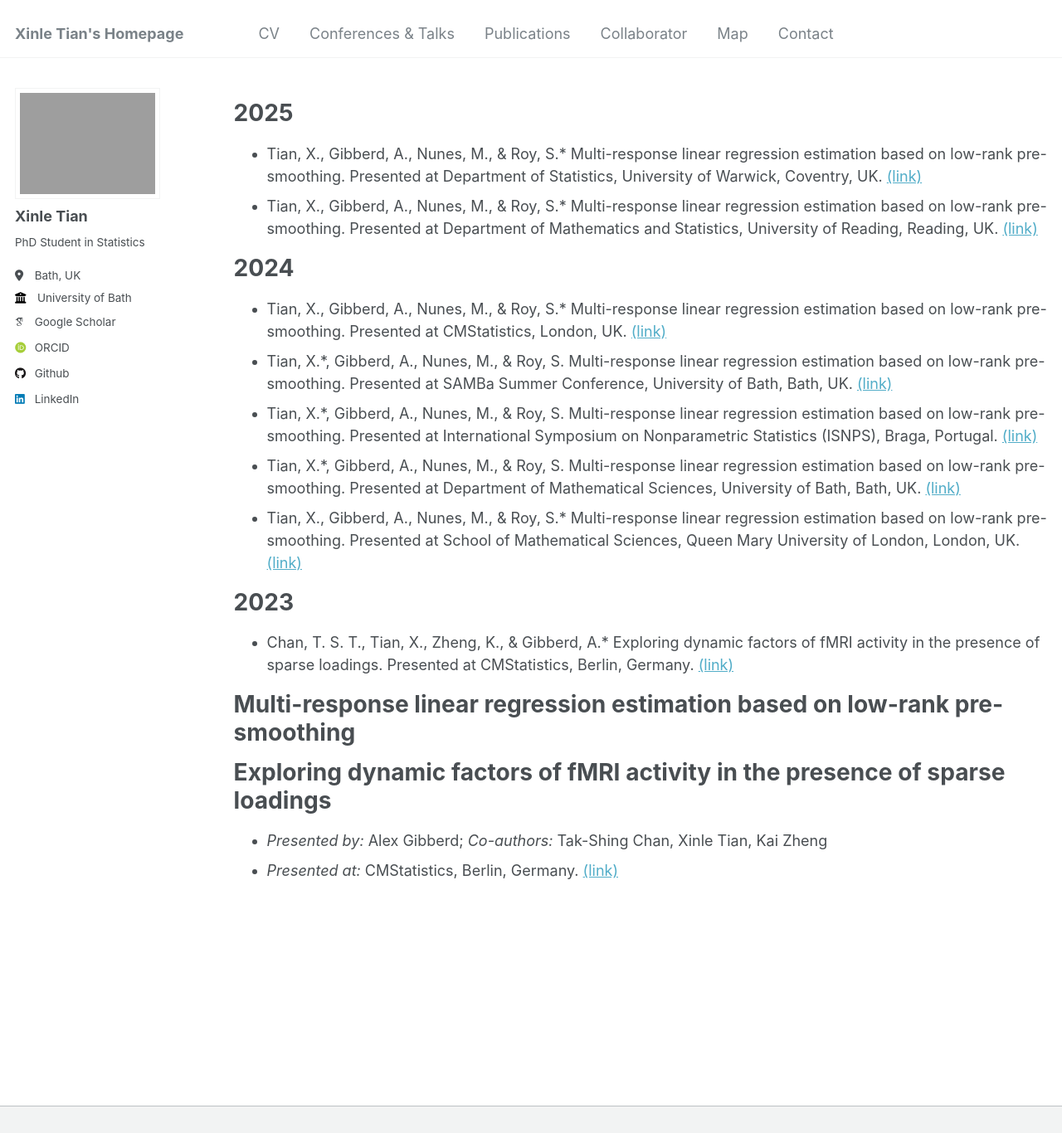
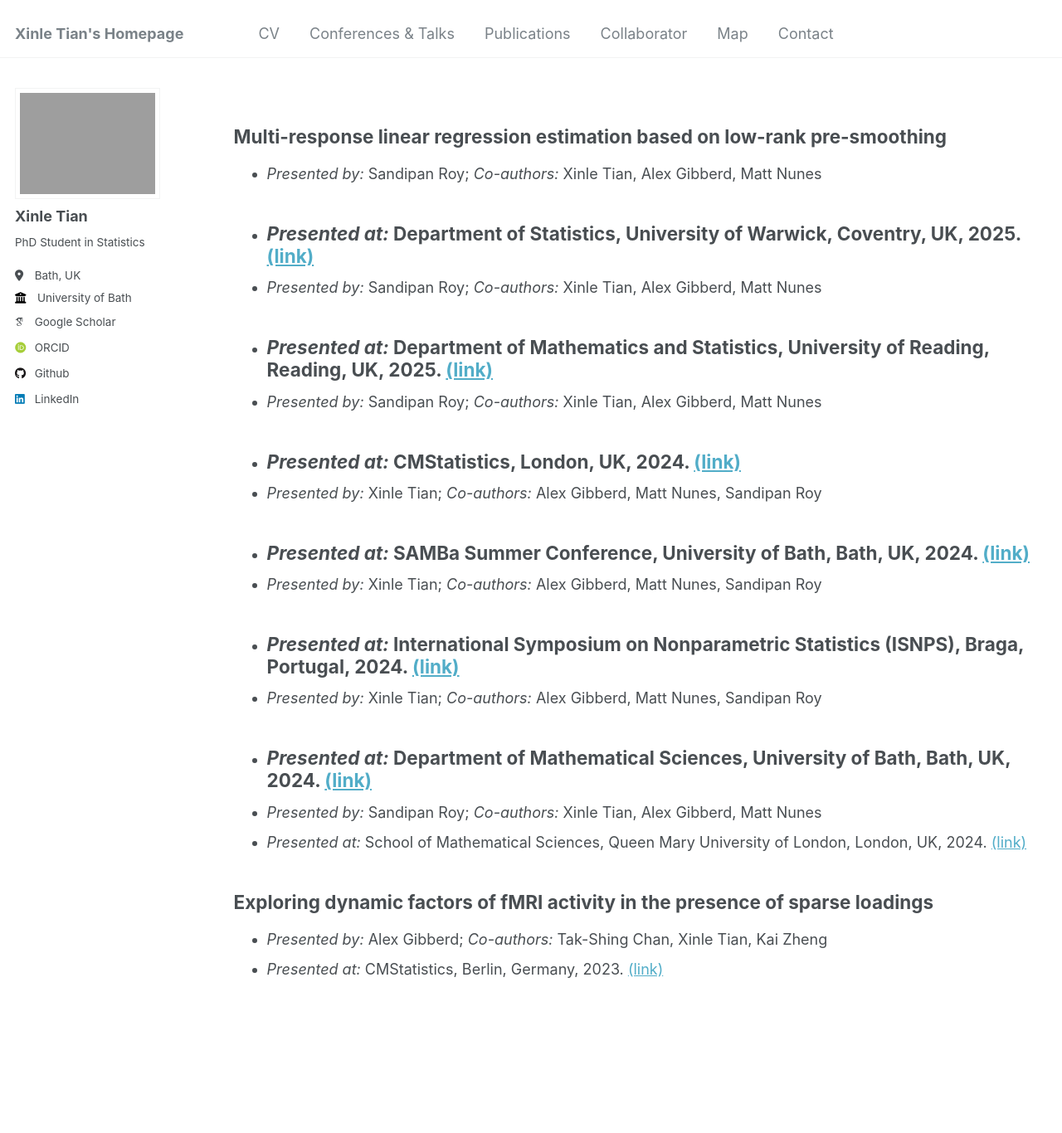
Before and after one commit to xinlet/xinlet.github.io, a Jekyll site: the page built from _pages/talks.md, in a window 1280 px wide and 1400 px high, cut to the strip 0-1366 px from the top of the window. Shown: the whole strip at 83% size. Built offline with Jekyll 4.4.1, drawn with Linux system fonts in a browser that asks for light colours; some web fonts are replaced.

Commit message:
Update talks.md

```diff
--- a/_pages/talks.md
+++ b/_pages/talks.md
@@ -7,29 +7,29 @@ author_profile: true
 
 {% include base_path %}
 
-2025
-======
-* Tian, X., Gibberd, A., Nunes, M., & Roy, S.* Multi-response linear regression estimation based on low-rank pre-smoothing. Presented at Department of Statistics, University of Warwick, Coventry, UK. [(link)](https://warwick.ac.uk/fac/sci/statistics/news/upcoming-seminars/statisticallearning/)
-* Tian, X., Gibberd, A., Nunes, M., & Roy, S.* Multi-response linear regression estimation based on low-rank pre-smoothing. Presented at Department of Mathematics and Statistics, University of Reading, Reading, UK. [(link)](https://www.reading.ac.uk/maths-and-stats/seminars-and-events/seminars%20and%20colloquia)
-
-2024
-======
-* Tian, X., Gibberd, A., Nunes, M., & Roy, S.* Multi-response linear regression estimation based on low-rank pre-smoothing. Presented at CMStatistics, London, UK. [(link)](https://www.cmstatistics.org/CFECMStatistics2024/index.php)
-* Tian, X.*, Gibberd, A., Nunes, M., & Roy, S. Multi-response linear regression estimation based on low-rank pre-smoothing. Presented at SAMBa Summer Conference, University of Bath, Bath, UK. [(link)](https://people.bath.ac.uk/cb2605/SAMBaConf.html)
-* Tian, X.*, Gibberd, A., Nunes, M., & Roy, S. Multi-response linear regression estimation based on low-rank pre-smoothing. Presented at International Symposium on Nonparametric Statistics (ISNPS), Braga, Portugal. [(link)](https://w3.math.uminho.pt/ISNPS2024/)
-* Tian, X.*, Gibberd, A., Nunes, M., & Roy, S. Multi-response linear regression estimation based on low-rank pre-smoothing. Presented at Department of Mathematical Sciences, University of Bath, Bath, UK. [(link)](https://people.bath.ac.uk/cr777/seminar.html)
-* Tian, X., Gibberd, A., Nunes, M., & Roy, S.* Multi-response linear regression estimation based on low-rank pre-smoothing. Presented at School of Mathematical Sciences, Queen Mary University of London, London, UK. [(link)](https://www.qmul.ac.uk/maths/research/seminars/statistics-and-data-science-seminar/)
-
-2023
-======
-* Chan, T. S. T., Tian, X., Zheng, K., & Gibberd, A.* Exploring dynamic factors of fMRI activity in the presence of sparse loadings. Presented at CMStatistics, Berlin, Germany. [(link)](https://www.cmstatistics.org/CMStatistics2023/programme.php)
+## Multi-response linear regression estimation based on low-rank pre-smoothing
+* *Presented by:* Sandipan Roy; *Co-authors:* Xinle Tian, Alex Gibberd, Matt Nunes
+* *Presented at:* Department of Statistics, University of Warwick, Coventry, UK, 2025. [(link)](https://warwick.ac.uk/fac/sci/statistics/news/upcoming-seminars/statisticallearning/)
+----
+* *Presented by:* Sandipan Roy; *Co-authors:* Xinle Tian, Alex Gibberd, Matt Nunes
+* *Presented at:* Department of Mathematics and Statistics, University of Reading, Reading, UK, 2025. [(link)](https://www.reading.ac.uk/maths-and-stats/seminars-and-events/seminars%20and%20colloquia)
+----
+* *Presented by:* Sandipan Roy; *Co-authors:* Xinle Tian, Alex Gibberd, Matt Nunes
+* *Presented at:* CMStatistics, London, UK, 2024. [(link)](https://www.cmstatistics.org/CFECMStatistics2024/index.php)
+----
+* *Presented by:* Xinle Tian; *Co-authors:* Alex Gibberd, Matt Nunes, Sandipan Roy
+* *Presented at:* SAMBa Summer Conference, University of Bath, Bath, UK, 2024. [(link)](https://people.bath.ac.uk/cb2605/SAMBaConf.html)
+----
+* *Presented by:* Xinle Tian; *Co-authors:* Alex Gibberd, Matt Nunes, Sandipan Roy
+* *Presented at:* International Symposium on Nonparametric Statistics (ISNPS), Braga, Portugal, 2024. [(link)](https://w3.math.uminho.pt/ISNPS2024/)
+----
+* *Presented by:* Xinle Tian; *Co-authors:* Alex Gibberd, Matt Nunes, Sandipan Roy
+* *Presented at:* Department of Mathematical Sciences, University of Bath, Bath, UK, 2024. [(link)](https://people.bath.ac.uk/cr777/seminar.html)
+----
+* *Presented by:* Sandipan Roy; *Co-authors:* Xinle Tian, Alex Gibberd, Matt Nunes
+* *Presented at:* School of Mathematical Sciences, Queen Mary University of London, London, UK, 2024. [(link)](https://www.qmul.ac.uk/maths/research/seminars/statistics-and-data-science-seminar/)
 
 
-Multi-response linear regression estimation based on low-rank pre-smoothing
-====
-
-
-Exploring dynamic factors of fMRI activity in the presence of sparse loadings
-====
+## Exploring dynamic factors of fMRI activity in the presence of sparse loadings
 * *Presented by:* Alex Gibberd; *Co-authors:* Tak-Shing Chan, Xinle Tian, Kai Zheng
-* *Presented at:* CMStatistics, Berlin, Germany. [(link)](https://www.cmstatistics.org/CMStatistics2023/programme.php)
+* *Presented at:* CMStatistics, Berlin, Germany, 2023. [(link)](https://www.cmstatistics.org/CMStatistics2023/programme.php)
```
